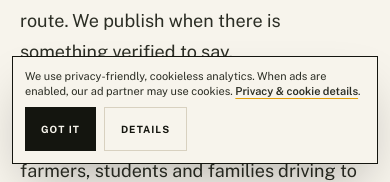
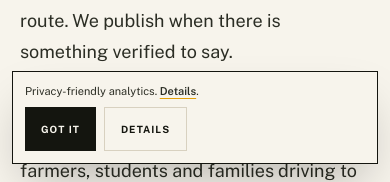
Before and after one commit to GrantWass/i80things, a Next.js app: page /about in a window 390 px wide. Shown: the part 668-850 px from the top of the page. Built offline with nearby package versions, Linux system fonts and the light colour scheme; no server answers.

Commit message:
Compact the mobile privacy notice

```diff
--- a/components/ConsentNotice.tsx
+++ b/components/ConsentNotice.tsx
@@ -19,12 +19,21 @@ export function ConsentNotice() {
   return (
     <div className="no-print fixed inset-x-3 bottom-3 z-40 mx-auto max-w-3xl border border-ink bg-paper p-3 shadow-2xl sm:flex sm:items-center sm:gap-5 sm:p-4">
       <p className="text-[11px] leading-snug text-ink-soft sm:text-xs sm:leading-relaxed">
-        We use privacy-friendly, cookieless analytics. When ads are enabled, our
-        ad partner may use cookies.{" "}
-        <Link href="/privacy" className="font-semibold underline decoration-amber">
-          Privacy &amp; cookie details
-        </Link>
-        .
+        <span className="sm:hidden">
+          Privacy-friendly analytics.{" "}
+          <Link href="/privacy" className="font-semibold underline decoration-amber">
+            Details
+          </Link>
+          .
+        </span>
+        <span className="hidden sm:inline">
+          We use privacy-friendly, cookieless analytics. When ads are enabled,
+          our ad partner may use cookies.{" "}
+          <Link href="/privacy" className="font-semibold underline decoration-amber">
+            Privacy &amp; cookie details
+          </Link>
+          .
+        </span>
       </p>
       <div className="mt-2 flex shrink-0 gap-2 sm:mt-0">
         <button
```
